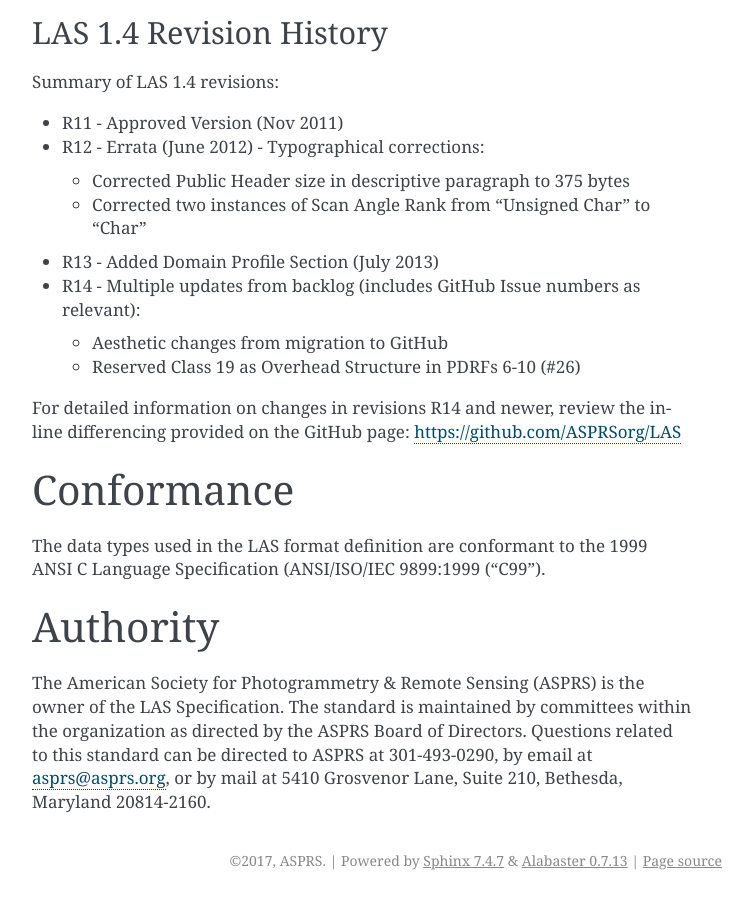
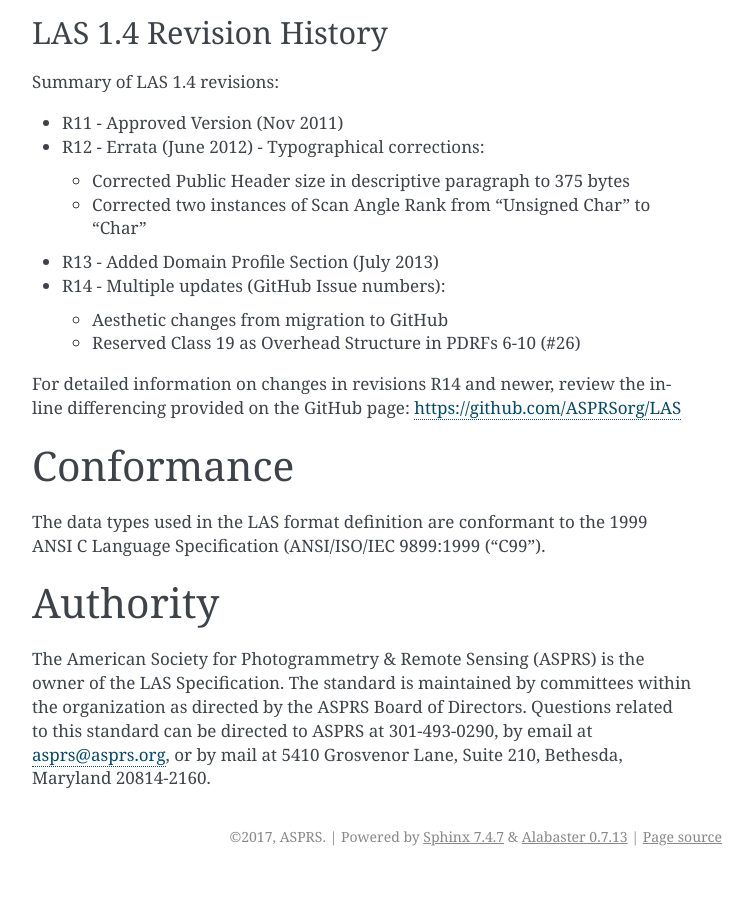
Before and after one commit to ASPRSorg/LAS, a Sphinx documentation site: the page built from source/01_intro.txt, in a window 1280 px wide and 900 px high, scrolled down 997 px. Shown: the whole window, without its empty margins (388-1141 px from the left). Built offline with Sphinx 7.4.7, drawn with Linux system fonts in a browser that asks for light colours; after the commit the page ends 1873 px from its top, so only the background shows below that.

Commit message:
Updated R14 changelog summary

```diff
--- a/source/01_intro.txt
+++ b/source/01_intro.txt
@@ -50,7 +50,7 @@ Summary of LAS 1.4 revisions:
   * Corrected two instances of Scan Angle Rank from "Unsigned Char" to "Char"
 
 * R13 - Added Domain Profile Section (July 2013)
-* R14 - Multiple updates from backlog (includes GitHub Issue numbers as relevant):
+* R14 - Multiple updates (GitHub Issue numbers):
 
   * Aesthetic changes from migration to GitHub
   * Reserved Class 19 as Overhead Structure in PDRFs 6-10 (#26)
```
